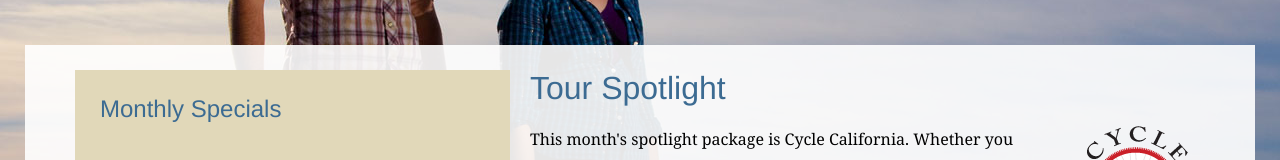
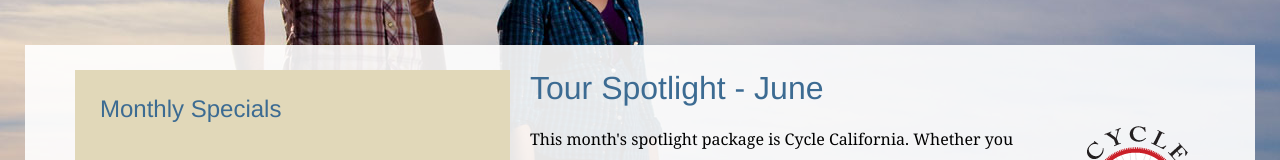
Before and after one commit to jchang28/explore_california, a plain HTML site: page index.html in a window 1280 px wide. Shown: the part 409-569 px from the top of the page. Drawn offline with Linux system fonts and the light colour scheme.

Commit message:
Added month after Tour Spotlight.

```diff
--- a/index.html
+++ b/index.html
@@ -62,7 +62,7 @@
       <div id="contentWrapper">
         <div id="mainContent">
           <div id="mainArticle">
-            <h1>Tour Spotlight</h1>
+            <h1>Tour Spotlight - June</h1>
             <p class="spotlight">This month's spotlight package is Cycle California. Whether you are looking for some serious downhill thrills to a relaxing ride along the coast, you'll find something to love in Cycle California.<br /> <span class="accent"><a href="tours_cycle.html" title="Cycle California">tour details</a></span></p>
 
             <h1>Explorer's Podcast</h1>
```
